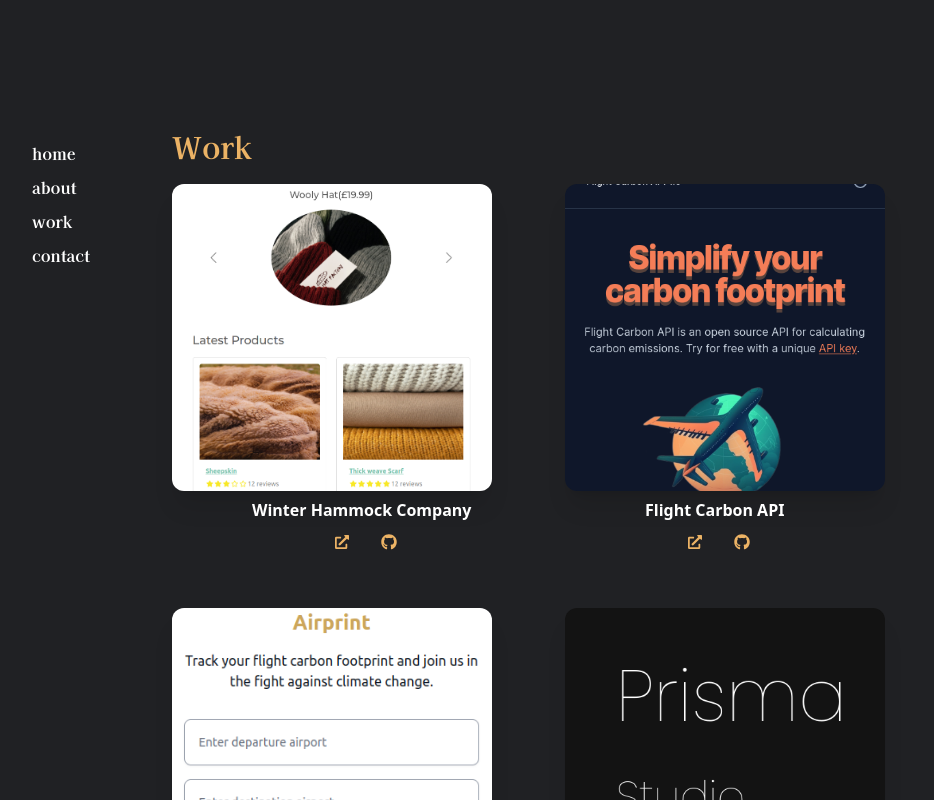
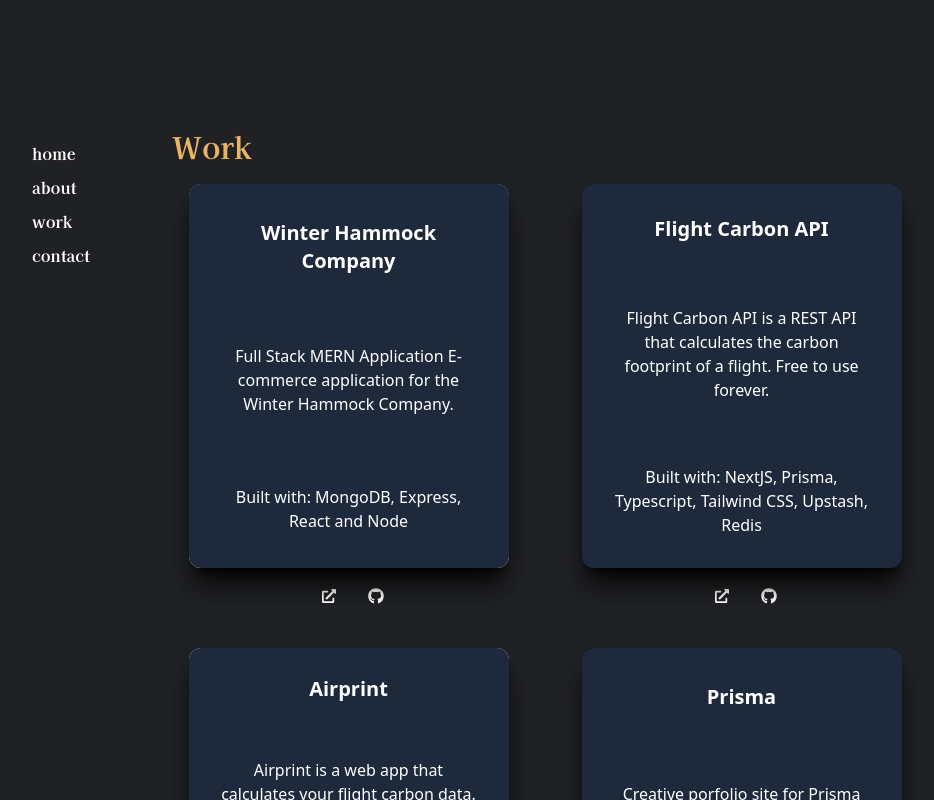
Before and after one commit to CVB91/new-portfolio, a Next.js app: page /work in a window 1280 px wide. Shown: the top 800 px of the page, without its empty margins (170-1104 px from the left). Built offline with nearby package versions, Linux system fonts and the light colour scheme.

Commit message:
work text

```diff
--- a/src/app/components/displayMobile.tsx
+++ b/src/app/components/displayMobile.tsx
@@ -19,9 +19,9 @@
               className='rounded-xl object-cover shadow-xl'
             />
           </div>
-          <div className='absolute bottom-2 left-1/4 h-1/5'>
-            <div className='flex min-h-full flex-col items-center justify-center text-center'>
-              <h4 className='mt-2 font-bold'>{text}</h4>
+          <div className='absolute bottom-2  h-1/5 w-full'>
+            <div className='flex min-h-full flex-col items-center justify-center text-center  mt-3 '>
+              <h4 className='mt-2 font-bold '>{text}</h4>
               <div className='mt-2 flex space-x-4'>
                 <button className='text-sm py-1 px-3 rounded-md text-[#ecb365]'>
                   <FaExternalLinkAlt />
--- a/src/app/constants/constants.ts
+++ b/src/app/constants/constants.ts
@@ -63,10 +63,10 @@
   {
     title: 'Password Generator',
     description:
-      'A password generator is a tool that automatically creates strong, randomized passwords for users.',
+      'A password generator is a tool that automatically creates strong, randomized passwords for users. Built from Figma files from Frontend Mentor.',
     image: '/passwordgen.png',
     tags: `Vanilla JS, HTML, Tailwind CSS`,
-    source: 'https://google.com',
+    source: 'https://password-gen-sooty.vercel.app/',
     code: 'https://github.com/CVB91/password-gen',
     id: 6,
   },
--- a/src/app/work/page.tsx
+++ b/src/app/work/page.tsx
@@ -9,29 +9,25 @@
 import MobileDisplay from '../components/displayMobile'
 import Display from '../components/display'
 
-function Grid(props) {
-
-  const [isHoverCapable, setIsHoverCapable] = useState(true)
+const Grid: React.FC<Props> = ({ projects }) => {
+  const [isMobile, setIsMobile] = useState(false)
 
   useEffect(() => {
-    function checkHoverCapability() {
-      if (window.matchMedia) {
-        return window.matchMedia('(hover: hover)').matches
-      } else {
-        // matchMedia is not supported by the browser, assume hover is not supported
-        return false
-      }
+    const handleResize = () => {
+      setIsMobile(window.innerWidth <= 768) // adjust the threshold as needed
     }
+    window.addEventListener('resize', handleResize)
+    handleResize()
 
-    setIsHoverCapable(checkHoverCapability())
+    return () => {
+      window.removeEventListener('resize', handleResize)
+    }
   }, [])
 
-  const { projects } = props
-  console.log(projects[1].image)
   return (
-    <ul className='grid grid-cols-1 sm:grid-cols-2  gap-10 place-content-center'>
+    <ul className='grid grid-cols-1 sm:grid-cols-2 gap-10 place-content-center'>
       {projects.map((project) =>
-        !isHoverCapable ? (
+        isMobile ? (
           <MobileDisplay
             key={project.title}
             text={project.title}
@@ -46,10 +42,10 @@
             key={project.title}
             text={project.title}
             imageUrl={project.image}
-              description={project.description}
-              tags={project.tags}
-              source={project.source}
-              code={project.code}
+            description={project.description}
+            tags={project.tags}
+            source={project.source}
+            code={project.code}
           />
         )
       )}
```
